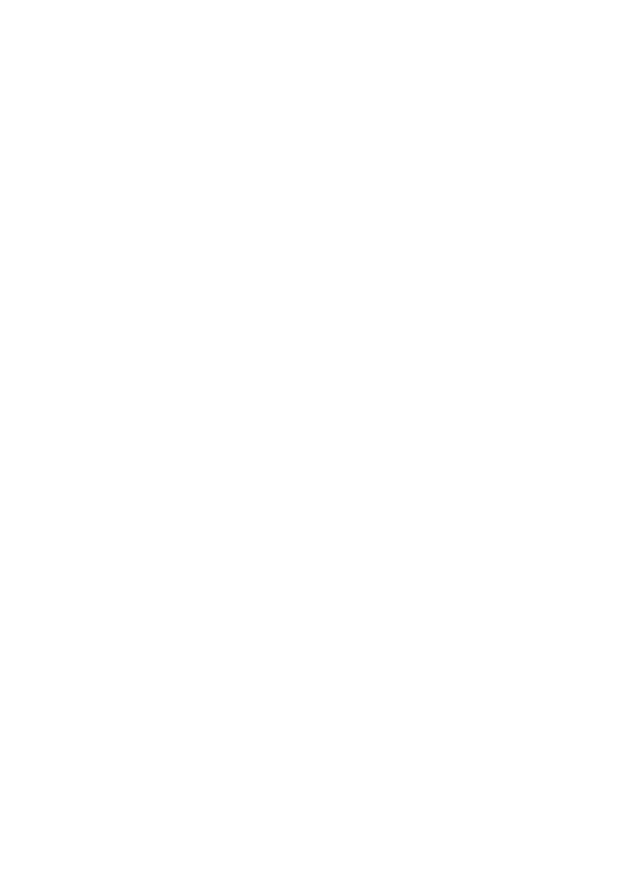
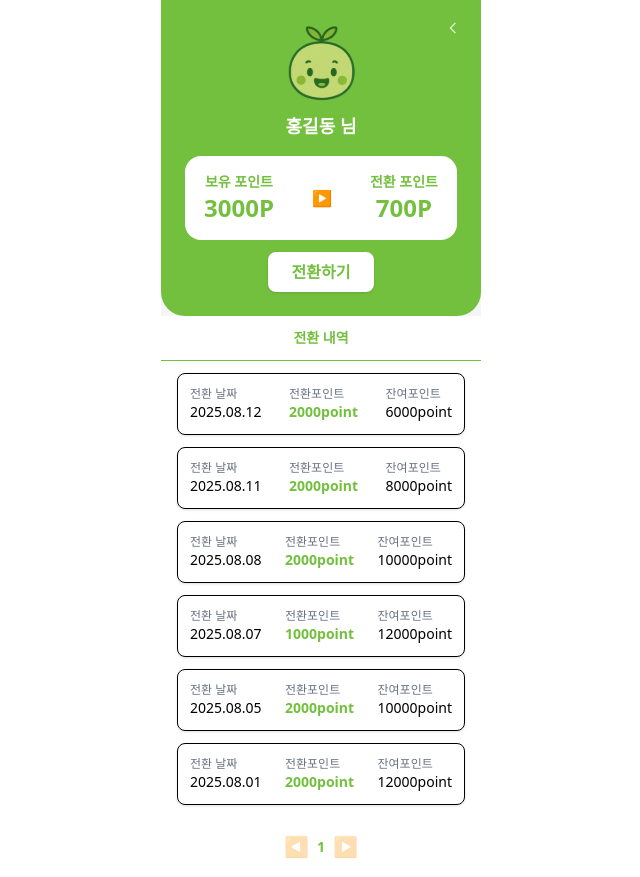
Before and after one commit to hyerin20230985/hamkaefront, a React (Vite) app: page /point-exchange in a window 1280 px wide. Shown: the whole page, without its empty margins (319-959 px from the left). Before the commit the page ends 800 px from the top, so only its background shows below. Built offline with nearby package versions, Linux system fonts and the light colour scheme.

Commit message:
Introduce22

```diff
--- a/src/pages/PointExchange.jsx
+++ b/src/pages/PointExchange.jsx
@@ -1,9 +1,112 @@
-import React from 'react';
+import React, { useState } from "react";
 
-const PointExchange = () => {
+const dummyPointHistory = [
+    { id: 1, date: "2025.08.12", exchanged: "2000point", balance: "6000point" },
+    { id: 2, date: "2025.08.11", exchanged: "2000point", balance: "8000point" },
+    { id: 3, date: "2025.08.08", exchanged: "2000point", balance: "10000point" },
+    { id: 4, date: "2025.08.07", exchanged: "1000point", balance: "12000point" },
+    { id: 5, date: "2025.08.05", exchanged: "2000point", balance: "10000point" },
+    { id: 6, date: "2025.08.01", exchanged: "2000point", balance: "12000point" },
+];
+
+const PointExchange = ({ username = "홍길동" }) => {
+    const [page, setPage] = useState(1);
+    const itemsPerPage = 6;
+    const totalPages = Math.ceil(dummyPointHistory.length / itemsPerPage);
+
+    const paginatedHistory = dummyPointHistory.slice(
+        (page - 1) * itemsPerPage,
+        page * itemsPerPage
+    );
+
     return (
-        <div>
+        <div className="max-w-xs mx-auto bg-[#F5F5F5] min-h-screen font-sans flex flex-col">
+            {/* 상단 카드 */}
+            <div className="bg-[#73C03F] text-white rounded-b-3xl relative p-6 text-center">
+                <img
+                    src="../../public/arrow.png"
+                    alt="알림 아이콘"
+                    className="w-6 h-6 absolute top-4 right-4"
+                />
+                <div className="flex flex-col items-center">
+                    <img
+                        src="../../public/logo.svg"
+                        alt="profile"
+                        className="w-20 h-20 mb-2"
+                    />
+                    <div className="text-lg font-semibold">{username} 님</div>
+                </div>
 
+                {/* 포인트 정보 */}
+                <div className="bg-white text-[#73C03F] rounded-2xl mt-4 py-4 flex justify-around font-bold">
+                    <div>
+                        <div className="text-sm">보유 포인트</div>
+                        <div className="text-2xl">3000P</div>
+                    </div>
+                    <div className="flex items-center">▶</div>
+                    <div>
+                        <div className="text-sm">전환 포인트</div>
+                        <div className="text-2xl">700P</div>
+                    </div>
+                </div>
+
+                {/* 버튼 */}
+                <button className="bg-white text-[#73C03F] font-bold rounded-lg px-6 py-2 mt-3 shadow">
+                    전환하기
+                </button>
+            </div>
+
+            {/* 내역 */}
+            <div className="bg-white text-center py-3 font-semibold text-[#73C03F] text-sm border-b">
+                전환 내역
+            </div>
+
+            <div className="bg-white flex-1 px-4 overflow-auto space-y-3 py-3">
+                {paginatedHistory.map((item) => (
+                    <div
+                        key={item.id}
+                        className="border rounded-lg shadow-sm p-3 flex justify-between text-sm"
+                    >
+                        <div>
+                            <div className="text-gray-500 text-xs">전환 날짜</div>
+                            <div>{item.date}</div>
+                        </div>
+                        <div>
+                            <div className="text-gray-500 text-xs">전환포인트</div>
+                            <div className="text-[#73C03F] font-semibold">
+                                {item.exchanged}
+                            </div>
+                        </div>
+                        <div>
+                            <div className="text-gray-500 text-xs">잔여포인트</div>
+                            <div>{item.balance}</div>
+                        </div>
+                    </div>
+                ))}
+            </div>
+
+            {/* 페이지네이션 */}
+            <div className="bg-white">
+                <div className="flex justify-center items-center space-x-2 py-4">
+                    <button
+                        disabled={page === 1}
+                        onClick={() => setPage((p) => Math.max(p - 1, 1))}
+                        className={`text-[#73C03F] text-xl ${page === 1 ? "opacity-30 cursor-default" : "cursor-pointer"}`}
+                    >
+                        ◀
+                    </button>
+
+                    <span className="text-sm text-[#73C03F] font-semibold">{page}</span>
+
+                    <button
+                        disabled={page === totalPages}
+                        onClick={() => setPage((p) => Math.min(p + 1, totalPages))}
+                        className={`text-[#73C03F] text-xl ${page === totalPages ? "opacity-30 cursor-default" : "cursor-pointer"}`}
+                    >
+                        ▶
+                    </button>
+                </div>
+            </div>
         </div>
     );
 };
```
